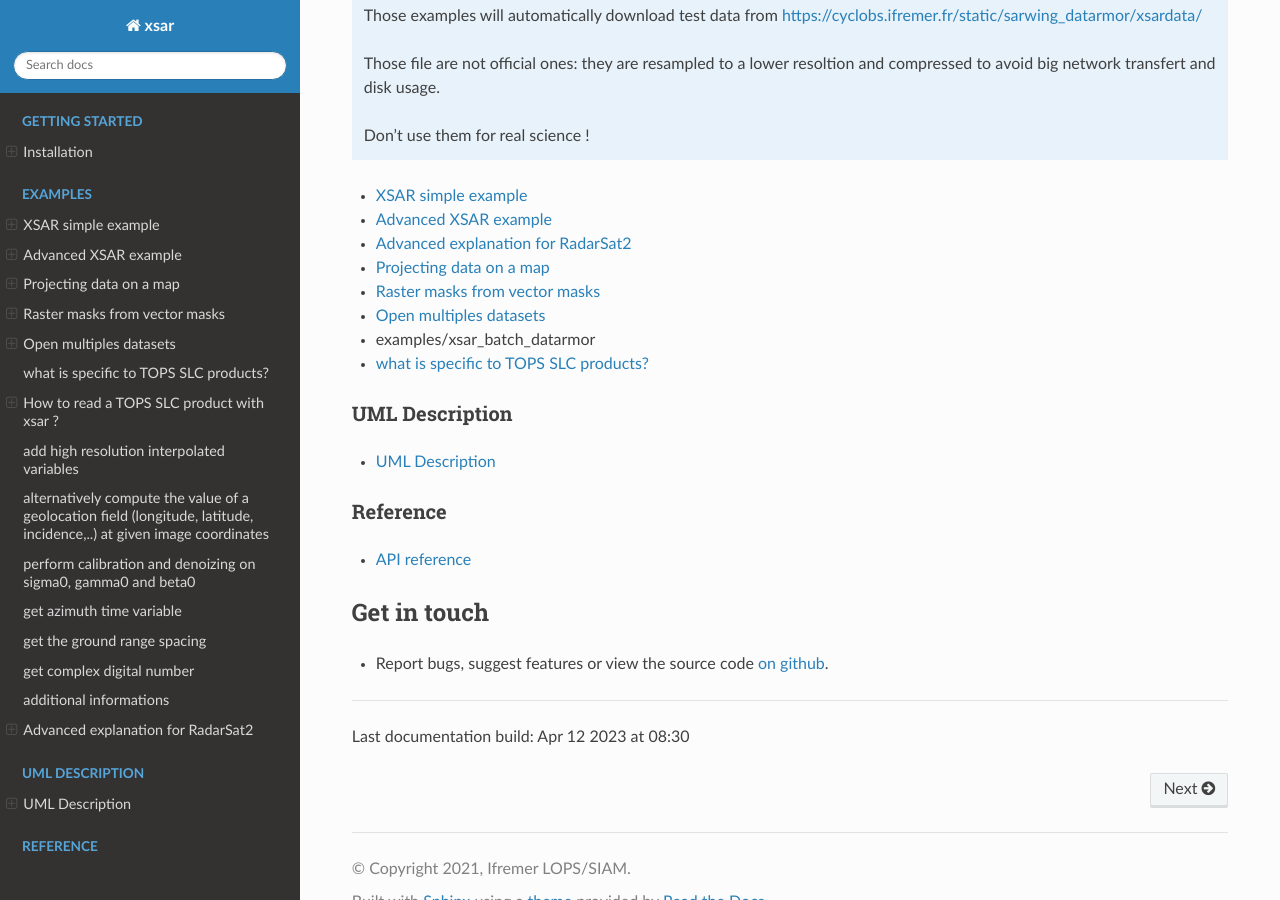
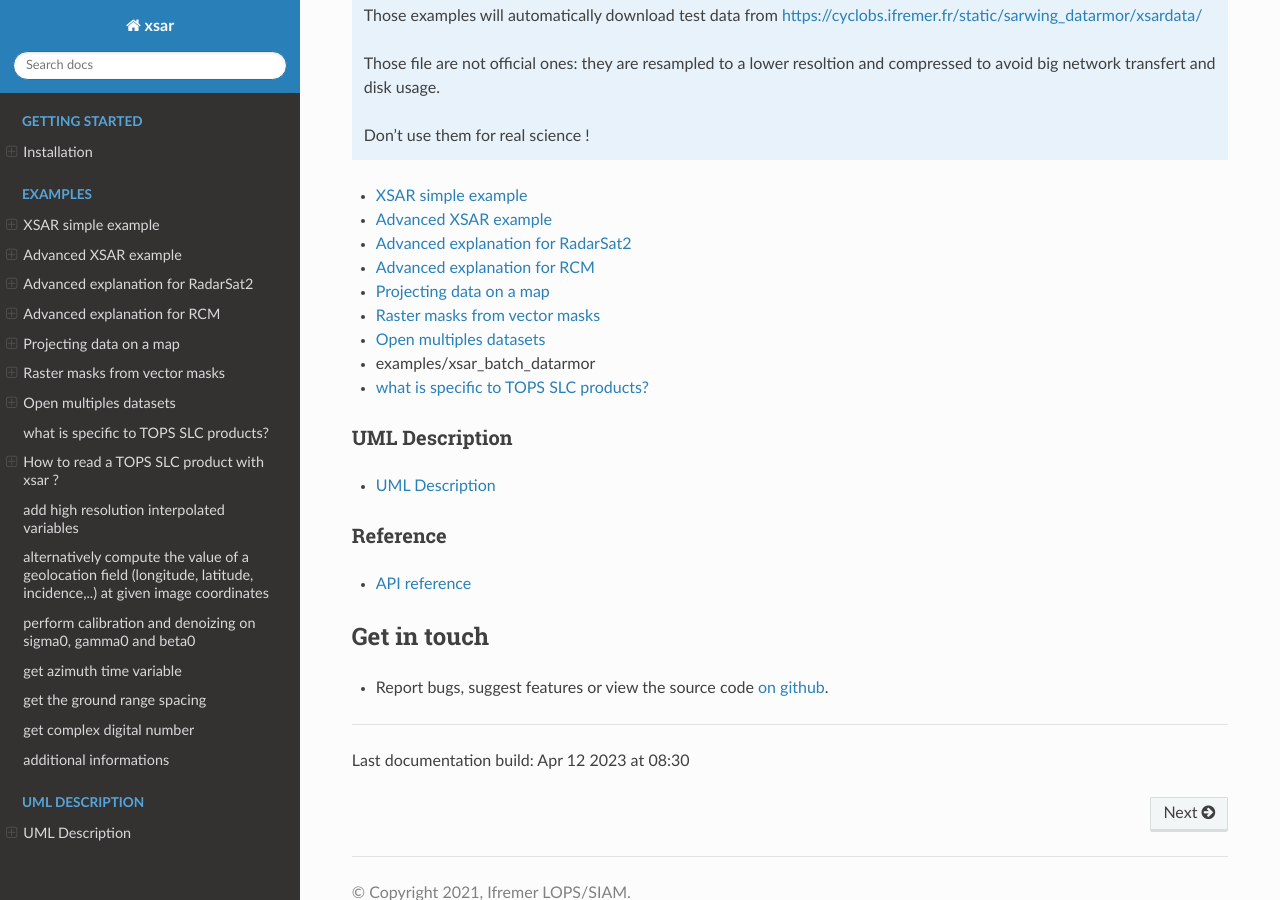
Before and after one commit to umr-lops/xsar, a Sphinx documentation site: the page built from docs/index.rst, in a window 1280 px wide and 900 px high, scrolled down 1103 px. Built offline with Sphinx 7.4.7 and the Read the Docs theme 2.0.0, drawn with Linux system fonts in a browser that asks for light colours; pages that are not in the unit, such as notebooks, are missing from menus; the version number could not be read and is left out.

Commit message:
generate sphinx doc

```diff
--- a/docs/basic_api.rst
+++ b/docs/basic_api.rst
@@ -16,9 +16,9 @@
 XSAR Meta classes
 =================
 .. automodule:: xsar
-    :members: Sentinel1Meta, RadarSat2Meta
+    :members: Sentinel1Meta, RadarSat2Meta, RcmMeta
 
 XSAR Dataset classes
 ====================
 .. automodule:: xsar
-    :members: Sentinel1Dataset, RadarSat2Dataset
+    :members: Sentinel1Dataset, RadarSat2Dataset, RcmDataset
--- a/docs/index.rst
+++ b/docs/index.rst
@@ -50,6 +50,8 @@
 
 * :doc:`examples/radarsat2`
 
+* :doc:`examples/rcm`
+
 * :doc:`examples/projections`
 
 * :doc:`examples/mask`
@@ -88,18 +90,19 @@
 
 
 .. toctree::
-   :maxdepth: 3
+   :maxdepth: 9
    :hidden:
    :caption: Examples
 
    examples/xsar
    examples/xsar_advanced
+   examples/radarsat2
+   examples/rcm
    examples/projections
    examples/mask
    examples/xsar_multiple
    examples/xsar_batch_datarmor
    examples/xsar_tops_slc
-   examples/radarsat2
 
 .. toctree::
    :maxdepth: 1
```
Also changed, not shown: docs/examples/xsar_advanced.ipynb.
